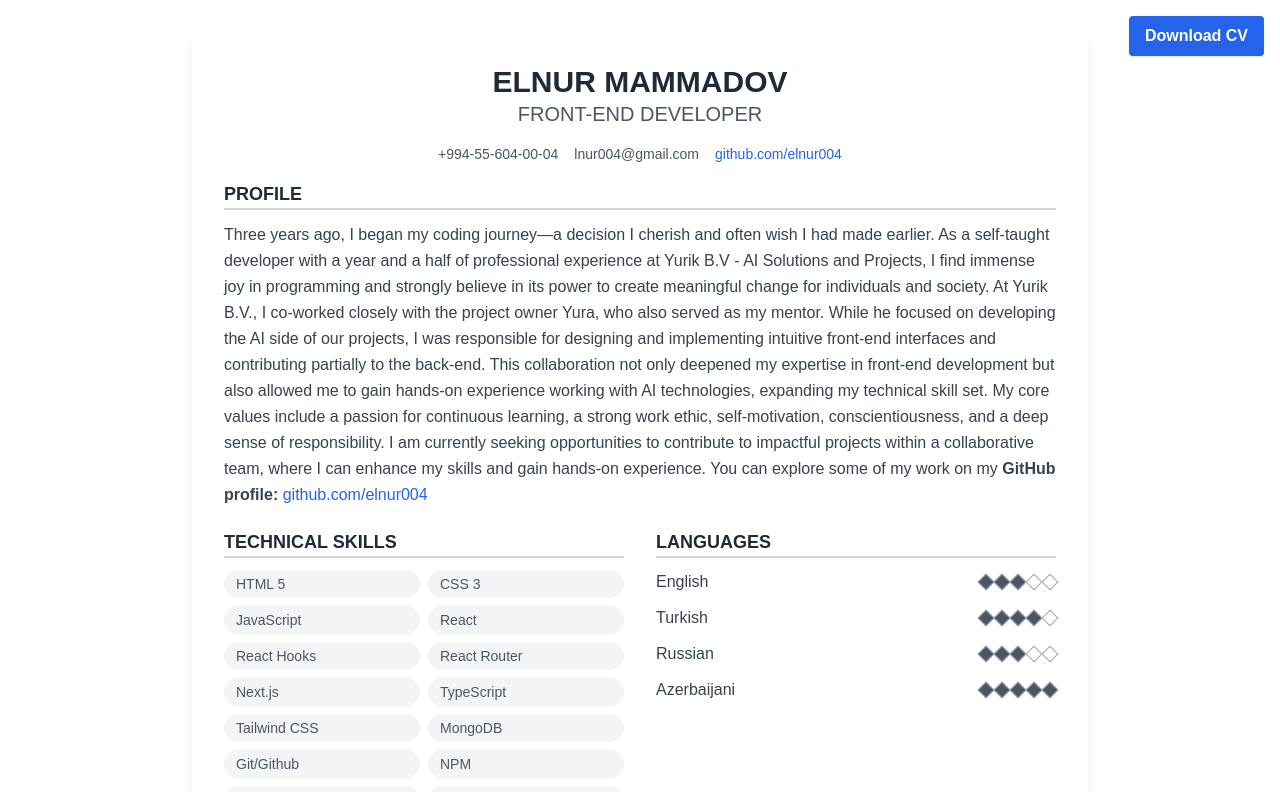
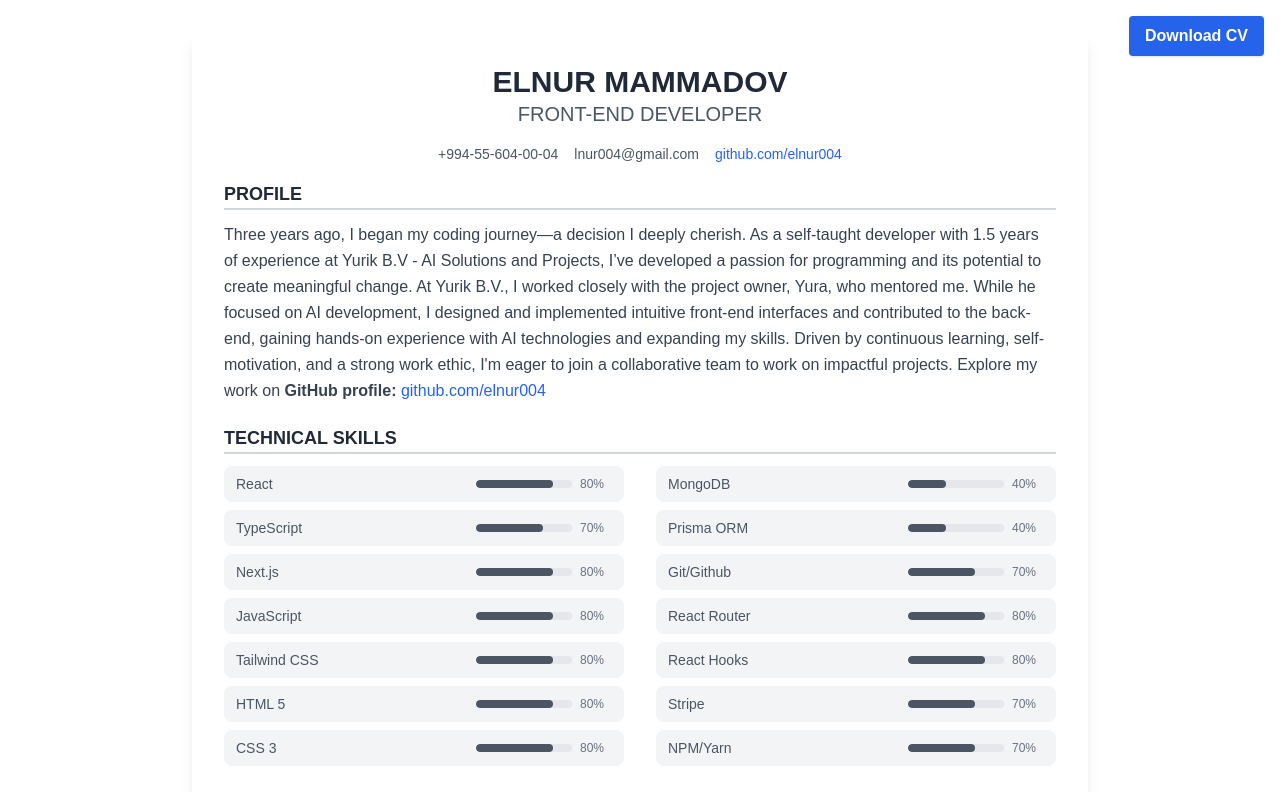
Before and after one commit to elnur004/my-website, a Next.js app: page / in a window 1280 px wide. Shown: the top 792 px of the page. Built offline with nearby package versions, Linux system fonts and the light colour scheme.

Commit message:
changed the layout

```diff
--- a/app/page.tsx
+++ b/app/page.tsx
@@ -16,11 +16,41 @@ const LanguageBar = ({ level }: { level: number }) => {
   );
 };
 
-const skills = [
-  "HTML 5", "CSS 3", "JavaScript", "React", "React Hooks", "React Router",
-  "Next.js", "TypeScript", "Tailwind CSS", "MongoDB", "Git/Github", "NPM",
-  "Prisma ORM", "Stripe", "Yarn"
-];
+const SkillLevel = ({ level }: { level: number }) => {
+  const percentage = (level / 10) * 100;
+  return (
+    <div className="flex items-center space-x-2">
+      <div className="w-24 h-2 bg-gray-200 rounded-full overflow-hidden">
+        <div
+          className="h-full bg-gray-600 rounded-full"
+          style={{ width: `${percentage}%` }}
+        />
+      </div>
+      <span className="text-xs text-gray-500 w-8">{percentage}%</span>
+    </div>
+  );
+};
+
+const skills = {
+  primary: [
+    { name: "React", level: 8 },
+    { name: "TypeScript", level: 7 },
+    { name: "Next.js", level: 8 },
+    { name: "JavaScript", level: 8 },
+    { name: "Tailwind CSS", level: 8 },
+    { name: "HTML 5", level: 8 },
+    { name: "CSS 3", level: 8 },
+  ],
+  secondary: [
+    { name: "MongoDB", level: 4 },
+    { name: "Prisma ORM", level: 4 },
+    { name: "Git/Github", level: 7 },
+    { name: "React Router", level: 8 },
+    { name: "React Hooks", level: 8 },
+    { name: "Stripe", level: 7 },
+    { name: "NPM/Yarn", level: 7 },
+  ]
+};
 
 const CV = () => {
   const componentRef = useRef<HTMLDivElement>(null);
@@ -52,28 +82,51 @@ const CV = () => {
           <section className="mb-5">
             <h3 className="text-lg font-bold text-gray-800 border-b-2 border-gray-300 mb-3">PROFILE</h3>
             <p className="text-gray-700 leading-relaxed">
-              Three years ago, I began my coding journey—a decision I cherish and often wish I had made earlier. As a self-taught developer with a year and a half of professional experience at Yurik B.V - AI Solutions and Projects, I find immense joy in programming and strongly believe in its power to create meaningful change for individuals and society.
+              Three years ago, I began my coding journey—a decision I deeply cherish. As a self-taught developer with 1.5 years of experience at Yurik B.V - AI Solutions and Projects, I’ve developed a passion for programming and its potential to create meaningful change. At Yurik B.V., I worked closely with the project owner, Yura, who mentored me. While he focused on AI development, I designed and implemented intuitive front-end interfaces and contributed to the back-end, gaining hands-on experience with AI technologies and expanding my skills.
 
-              At Yurik B.V., I co-worked closely with the project owner Yura, who also served as my mentor. While he focused on developing the AI side of our projects, I was responsible for designing and implementing intuitive front-end interfaces and contributing partially to the back-end. This collaboration not only deepened my expertise in front-end development but also allowed me to gain hands-on experience working with AI technologies, expanding my technical skill set.
-
-              My core values include a passion for continuous learning, a strong work ethic, self-motivation, conscientiousness, and a deep sense of responsibility. I am currently seeking opportunities to contribute to impactful projects within a collaborative team, where I can enhance my skills and gain hands-on experience. You can explore some of my work on my <span className="font-bold">GitHub profile:</span> <a href="https://github.com/elnur004" target="_blank" className="text-blue-600 hover:text-blue-800">github.com/elnur004</a>
+              Driven by continuous learning, self-motivation, and a strong work ethic, I&apos;m eager to join a collaborative team to work on impactful projects. Explore my work on  <span className="font-bold">GitHub profile:</span> <a href="https://github.com/elnur004" target="_blank" className="text-blue-600 hover:text-blue-800">github.com/elnur004</a>
             </p>
           </section>
 
           {/* Skills Section */}
-          <div className="grid grid-cols-1 lg:grid-cols-2 gap-6 md:gap-8 mb-6 md:mb-8">
+          <h3 className="text-lg font-bold text-gray-800 border-b-2 border-gray-300 mb-3">
+            TECHNICAL SKILLS
+          </h3>
+          <div className="grid grid-cols-1 lg:grid-cols-2 gap-6 md:gap-8 mb-6">
+            {/* Primary Skills Section */}
             <section>
-              <h3 className="text-lg font-bold text-gray-800 border-b-2 border-gray-300 mb-3">TECHNICAL SKILLS</h3>
-              <div className="grid grid-cols-1 sm:grid-cols-2 gap-2">
-                {skills.map((skill) => (
-                  <div key={skill} className="bg-gray-100 px-3 py-1 rounded-full text-sm text-gray-600">
-                    {skill}
+              <div className="space-y-4">
+                <div>
+                  <div className="grid grid-cols-1 gap-2">
+                    {skills.primary.map((skill) => (
+                      <div key={skill.name} className="flex items-center justify-between bg-gray-100 px-3 py-2 rounded-lg">
+                        <span className="text-sm text-gray-600">{skill.name}</span>
+                        <SkillLevel level={skill.level} />
                       </div>
                     ))}
                   </div>
+                </div>
+              </div>
             </section>
 
+            {/* Secondary Skills and Languages Section */}
+            <div className="space-y-6">
               <section>
+                <div>
+                  <div className="grid grid-cols-1 gap-2">
+                    {skills.secondary.map((skill) => (
+                      <div key={skill.name} className="flex items-center justify-between bg-gray-100 px-3 py-2 rounded-lg">
+                        <span className="text-sm text-gray-600">{skill.name}</span>
+                        <SkillLevel level={skill.level} />
+                      </div>
+                    ))}
+                  </div>
+                </div>
+              </section>
+            </div>
+          </div>
+
+          <section className='mb-6'>
             <h3 className="text-lg font-bold text-gray-800 border-b-2 border-gray-300 mb-3">LANGUAGES</h3>
             <div className="space-y-3">
               {languages.map((language) => (
@@ -84,7 +137,6 @@ const CV = () => {
               ))}
             </div>
           </section>
-          </div>
 
           {/* Projects Section */}
           <section className="mb-6 md:mb-8">
```
Lines whose indentation alone changed are shown as unchanged.
